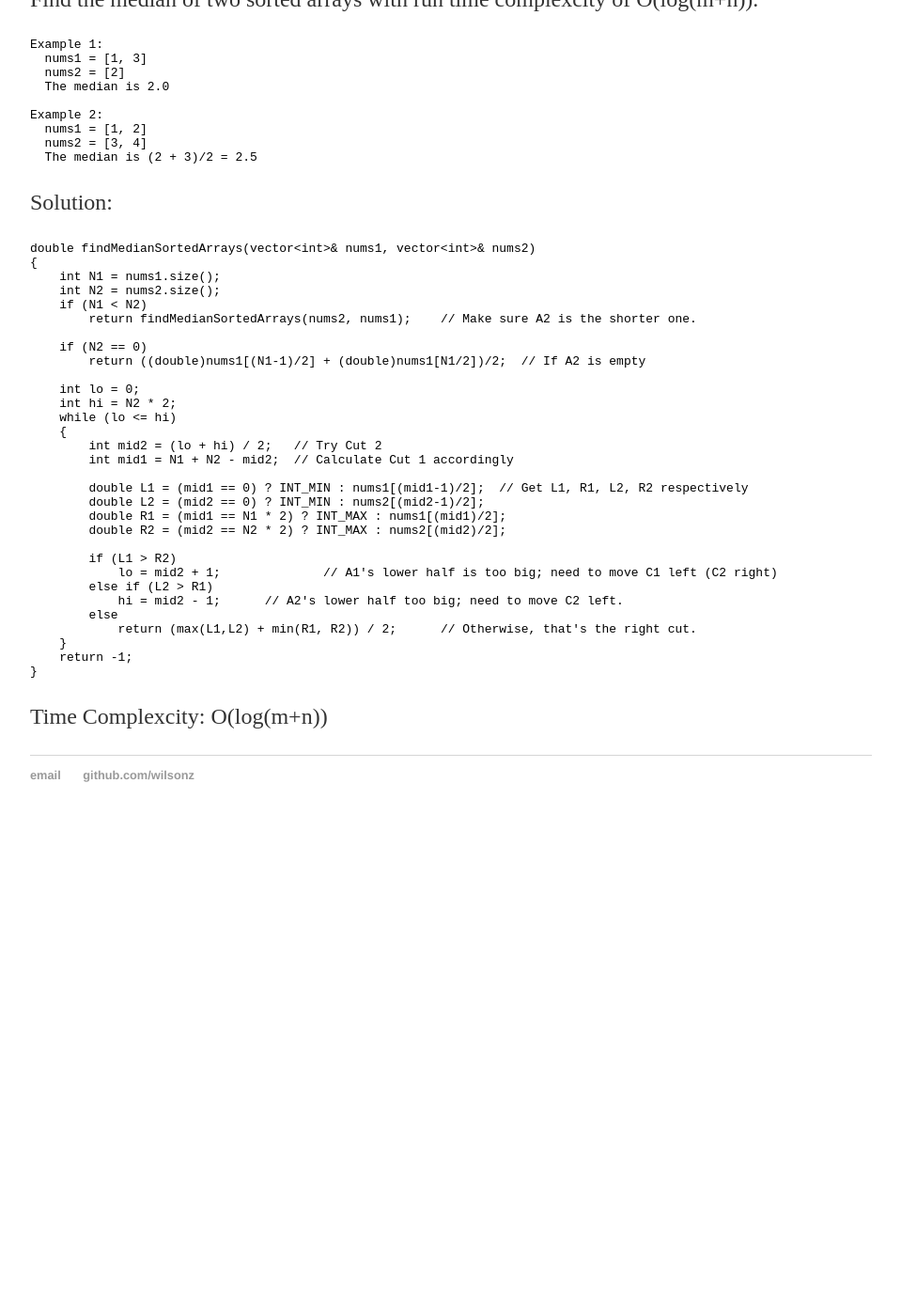
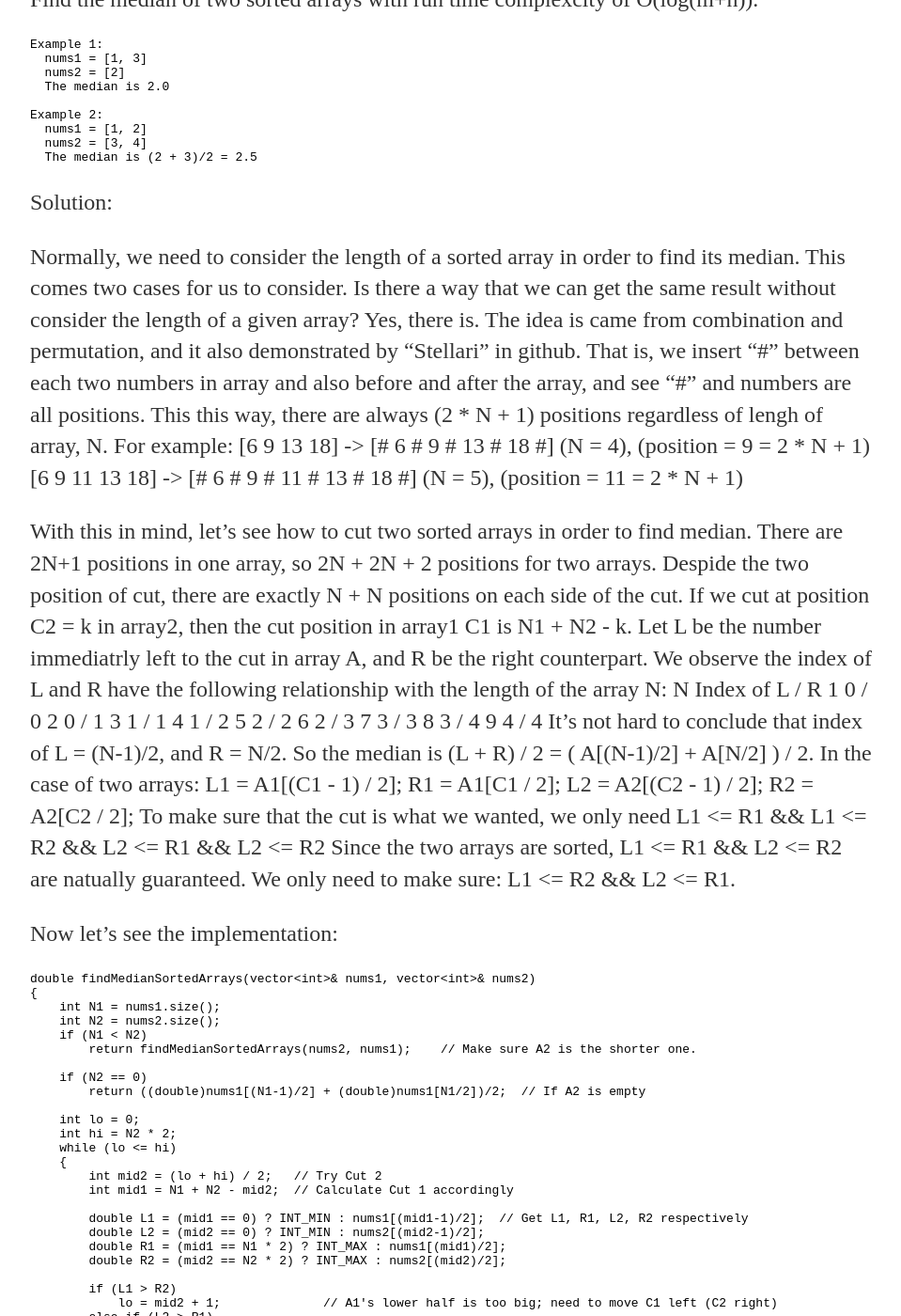
Before and after one commit to wilsonz/wilsonz.github.io, a Jekyll site: the page built from _posts/2016-12-24-LeetCode-Q4.-.md, in a window 1280 px wide and 1400 px high, scrolled down 361 px. Shown: the whole window at 94% size, without its empty margins (160-1119 px from the left). Built offline with Jekyll 4.4.1, drawn with Linux system fonts in a browser that asks for light colours; before the commit the page ends 1253 px from its top, so only the background shows below that.

Commit message:
Update 2016-12-24-LeetCode-Q4.-.md

```diff
--- a/_posts/2016-12-24-LeetCode-Q4.-.md
+++ b/_posts/2016-12-24-LeetCode-Q4.-.md
@@ -18,6 +18,37 @@ Find the median of two sorted arrays with run time complexcity of O(log(m+n)).
       The median is (2 + 3)/2 = 2.5
 
 Solution:
+
+Normally, we need to consider the length of a sorted array in order to find its median. This comes two cases for us to consider. Is there a way that we can get the same result without consider the length of a given array?
+Yes, there is. The idea is came from combination and permutation, and it also demonstrated by "Stellari" in github. That is, we insert "#" between each two numbers in array and also before and after the array, and see "#" and numbers are all positions. This this way, there are always (2 * N + 1) positions regardless of lengh of array, N.
+For example:
+    [6 9 13 18] -> [# 6 # 9 # 13 # 18 #]                (N = 4), (position = 9 = 2 * N + 1)
+    [6 9 11 13 18] -> [# 6 # 9 # 11 # 13 # 18 #]        (N = 5), (position = 11 = 2 * N + 1)
+
+With this in mind, let's see how to cut two sorted arrays in order to find median.
+There are 2N+1 positions in one array, so 2N + 2N + 2 positions for two arrays. Despide the two position of cut, there are exactly N + N positions on each side of the cut. If we cut at position C2 = k in array2, then the cut position in array1 C1 is N1 + N2 - k.
+Let L be the number immediatrly left to the cut in array A, and R be the right counterpart. We observe the index of L and R have the following relationship with the length of the array N:
+        N       Index of L / R
+        1               0 / 0
+        2               0 / 1
+        3               1 / 1
+        4               1 / 2
+        5               2 / 2
+        6               2 / 3
+        7               3 / 3
+        8               3 / 4
+        9               4 / 4
+It's not hard to conclude that index of L = (N-1)/2, and R = N/2.
+So the median is (L + R) / 2 = ( A[(N-1)/2] + A[N/2] ) / 2.
+In the case of two arrays:
+    L1 = A1[(C1 - 1) / 2];    R1 = A1[C1 / 2];
+    L2 = A2[(C2 - 1) / 2];    R2 = A2[C2 / 2];
+To make sure that the cut is what we wanted, we only need
+    L1 <= R1   &&   L1 <= R2   &&   L2 <= R1   &&   L2 <= R2
+Since the two arrays are sorted, L1 <= R1   &&   L2 <= R2 are natually guaranteed. We only need to make sure:
+    L1 <= R2   &&   L2 <= R1.
+
+Now let's see the implementation:
 
     double findMedianSortedArrays(vector<int>& nums1, vector<int>& nums2)
     {
```
